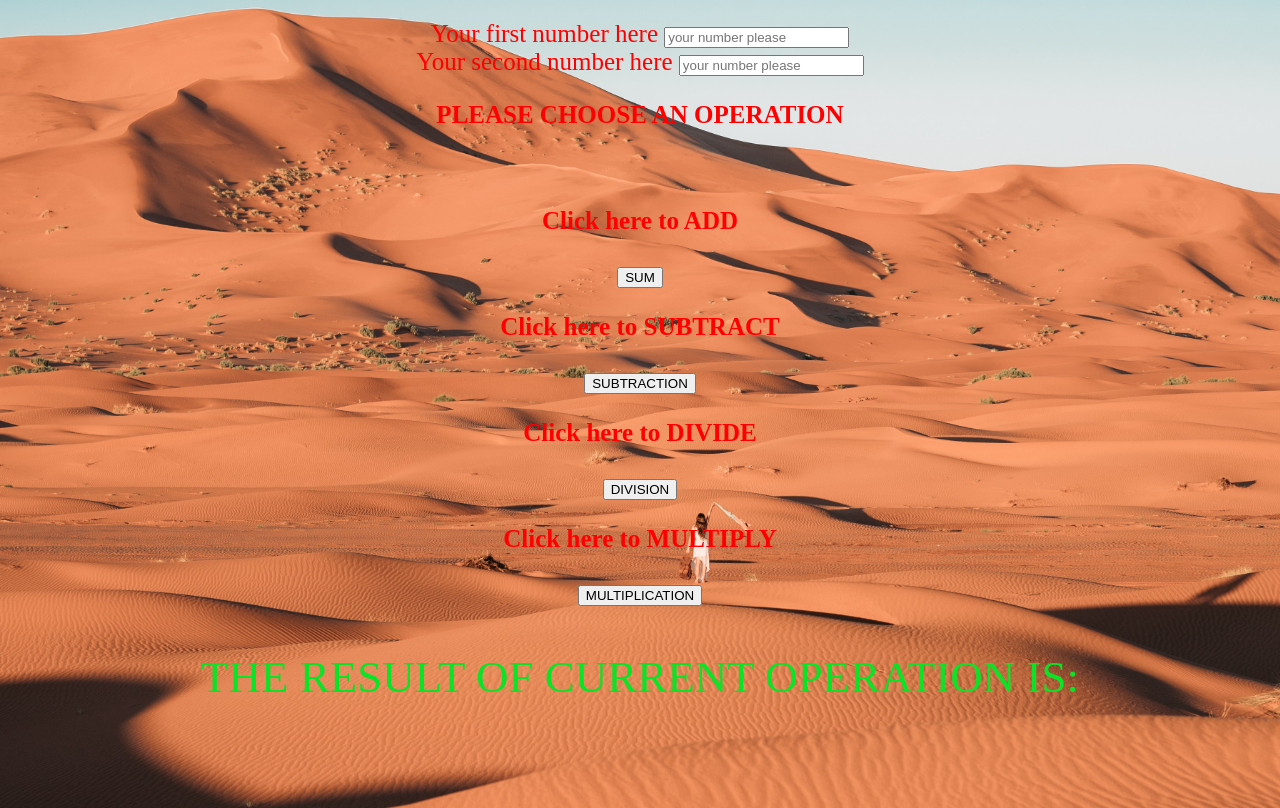
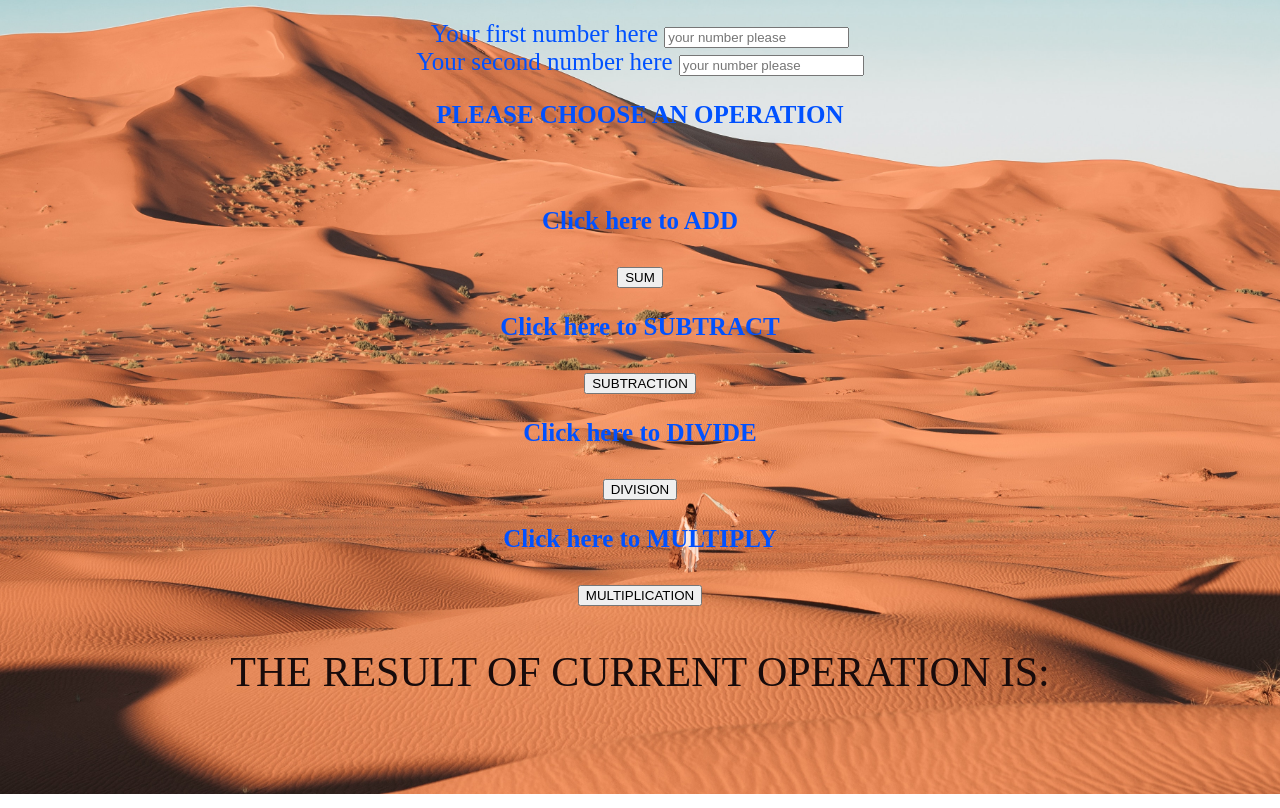
Before and after one commit to forestTiger80/Calculator-JS-HTML-CSS, a plain HTML site: page index.html in a window 1280 px wide. Shown: the part 129-937 px from the top of the page. Drawn offline with Linux system fonts and the light colour scheme.

Commit message:
color upgrade

```diff
--- a/index.html
+++ b/index.html
@@ -23,13 +23,13 @@
         .buttons{
             text-align: center;
             font-size: 25px;
-            color:red;
+            color:rgb(0, 81, 255);
         }
         .result{
             text-align: center;
-            font-size: 45px;
+            font-size: 42px;
             font-style: Monospace;
-            color:rgb(10, 228, 39);
+            color:rgb(24, 11, 11);
         }
     </style>
 
--- a/source/calc2.js
+++ b/source/calc2.js
@@ -1,5 +1,6 @@
 
  let fn, ln,op;
+ console.log(fn);  //spørsmål: undefined? - ikke definert variable.
 
 function add(){
     fn = document.calc.text.value;
```
Also changed, not shown: buttons.html (+2 -0 lines).
